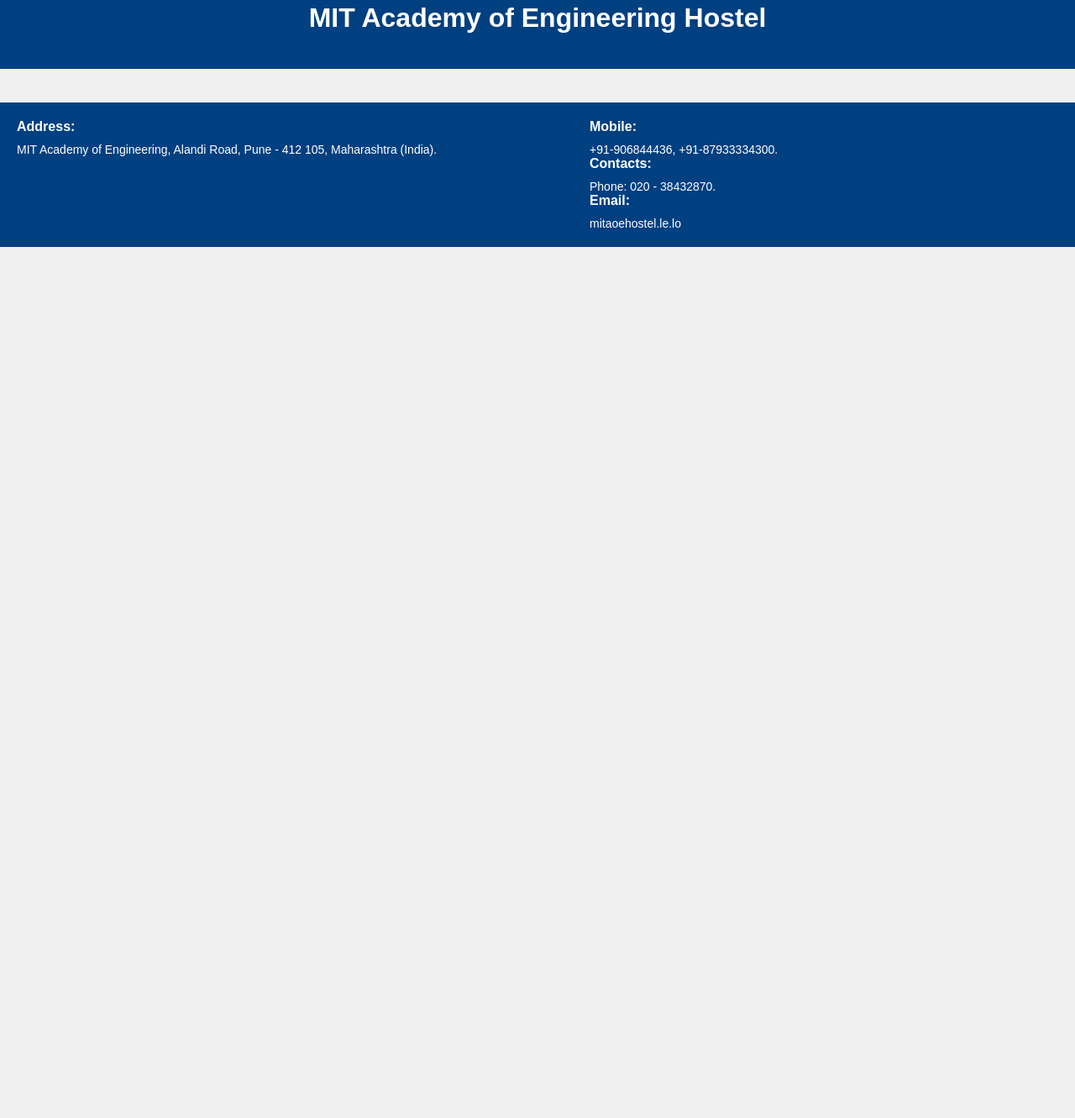
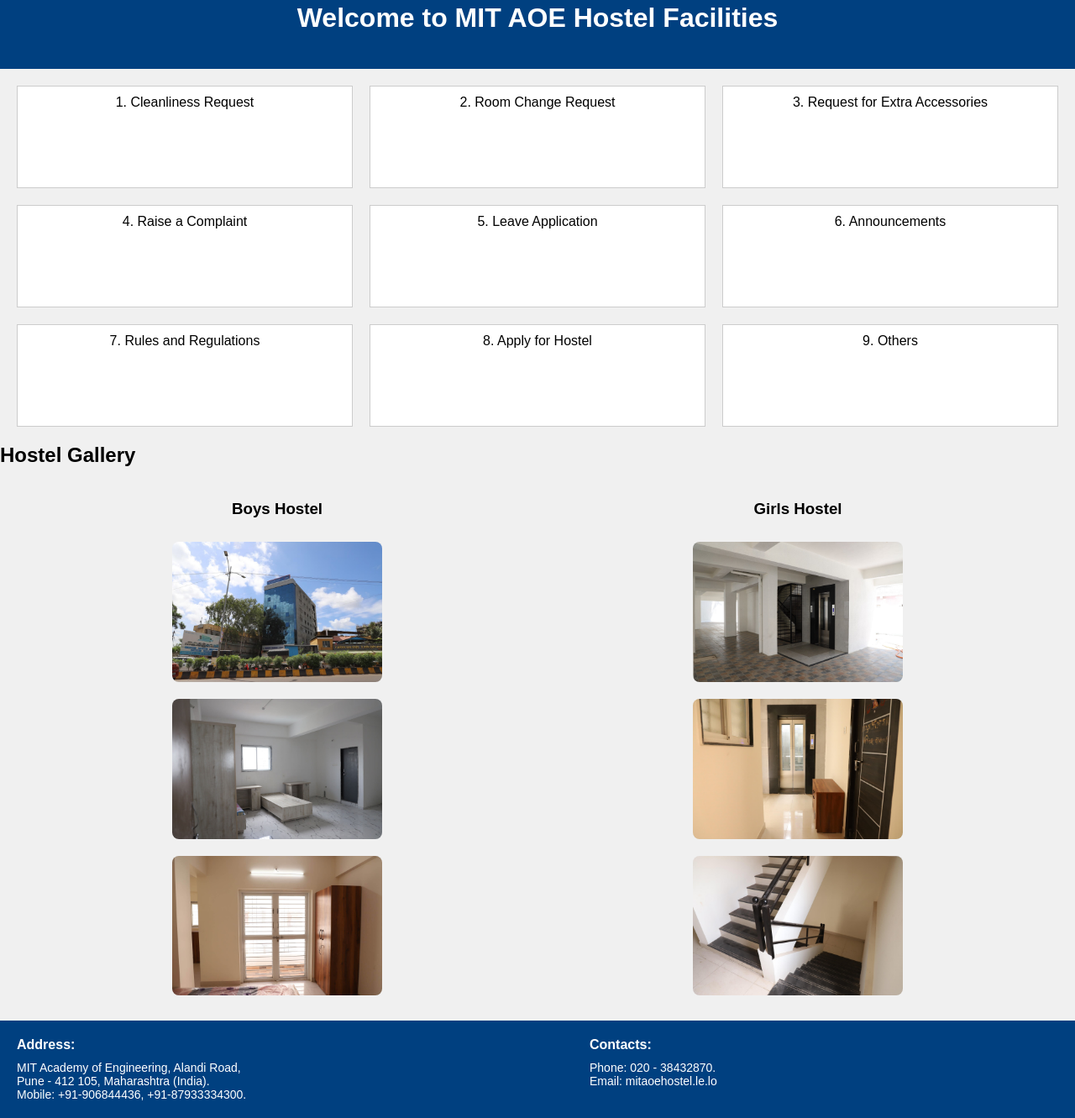
Before and after one commit to neera12124sg/project-hostel-final, a plain HTML site: page index.html in a window 1280 px wide. Shown: the part 38-1369 px from the top of the page at 84% size. Before the commit the page ends 800 px from the top, so only its background shows below. Drawn offline with Linux system fonts and the light colour scheme.

Commit message:
Update index.html

```diff
--- a/index.html
+++ b/index.html
@@ -1,3 +1,4 @@
+
 <!DOCTYPE html>
 <html lang="en">
 <head>
@@ -9,31 +10,56 @@
 <body>
 
     <header>
-        <h1>MIT Academy of Engineering Hostel</h1>
+        <h1>Welcome to MIT AOE Hostel Facilities</h1>
     </header>
 
     <section class="grid-section">
         <div class="grid-container">
-            <!-- Add your grid items here -->
+            <div class="grid-item" onclick="location.href='request.html?type=cleanliness'">1. Cleanliness Request</div>
+            <div class="grid-item" onclick="location.href='request.html?type=roomChange'">2. Room Change Request</div>
+            <div class="grid-item" onclick="location.href='request.html?type=accessories'">3. Request for Extra Accessories</div>
+            <div class="grid-item" onclick="location.href='request.html?type=complaint'">4. Raise a Complaint</div>
+            <div class="grid-item" onclick="location.href='request.html?type=leave'">5. Leave Application</div>
+            <div class="grid-item" onclick="location.href='request.html?type=announcements'">6. Announcements</div>
+            <div class="grid-item" onclick="location.href='request.html?type=rules'">7. Rules and Regulations</div>
+            <div class="grid-item" onclick="location.href='request.html?type=applyHostel'">8. Apply for Hostel</div>
+            <div class="grid-item" onclick="location.href='request.html?type=others'">9. Others</div>
         </div>
     </section>
 
-    <section class="footer-container">
-        <div class="footer-address">
-            <h4>Address:</h4>
-            <p>MIT Academy of Engineering, Alandi Road, Pune - 412 105, Maharashtra (India).</p>
-        </div>
-        <div class="footer-contacts">
-            <h4>Mobile:</h4>
-            <p>+91-906844436, +91-87933334300.</p>
-
-            <h4>Contacts:</h4>
-            <p>Phone: 020 - 38432870.</p>
-
-            <h4>Email:</h4>
-            <p>mitaoehostel.le.lo</p>
+    <section id="hostel-gallery">
+        <h2>Hostel Gallery</h2>
+        <div class="gallery">
+            <div class="boys-gallery">
+                <h3>Boys Hostel</h3>
+                <img src="image1.jpg" alt="Hostel 1">
+                <img src="image2.jpg" alt="Hostel 2">
+                <img src="image3.jpg" alt="Hostel 3">
+            </div>
+            <div class="girls-gallery">
+                <h3>Girls Hostel</h3>
+                <img src="image4.jpg" alt="Hostel 4">
+                <img src="image5.jpg" alt="Hostel 5">
+                <img src="image6.jpg" alt="Hostel 6">
+            </div>
         </div>
     </section>
+
+    <footer>
+        <div class="footer-container">
+            <div class="footer-address">
+                <h4>Address:</h4>
+                <p>MIT Academy of Engineering, Alandi Road,<br>
+                Pune - 412 105, Maharashtra (India).</p>
+                <p>Mobile: +91-906844436, +91-87933334300.</p>
+            </div>
+            <div class="footer-contacts">
+                <h4>Contacts:</h4>
+                <p>Phone: 020 - 38432870.</p>
+                <p>Email: mitaoehostel.le.lo</p>
+            </div>
+        </div>
+    </footer>
 
     <script src="script.js"></script>
 </body>
```
